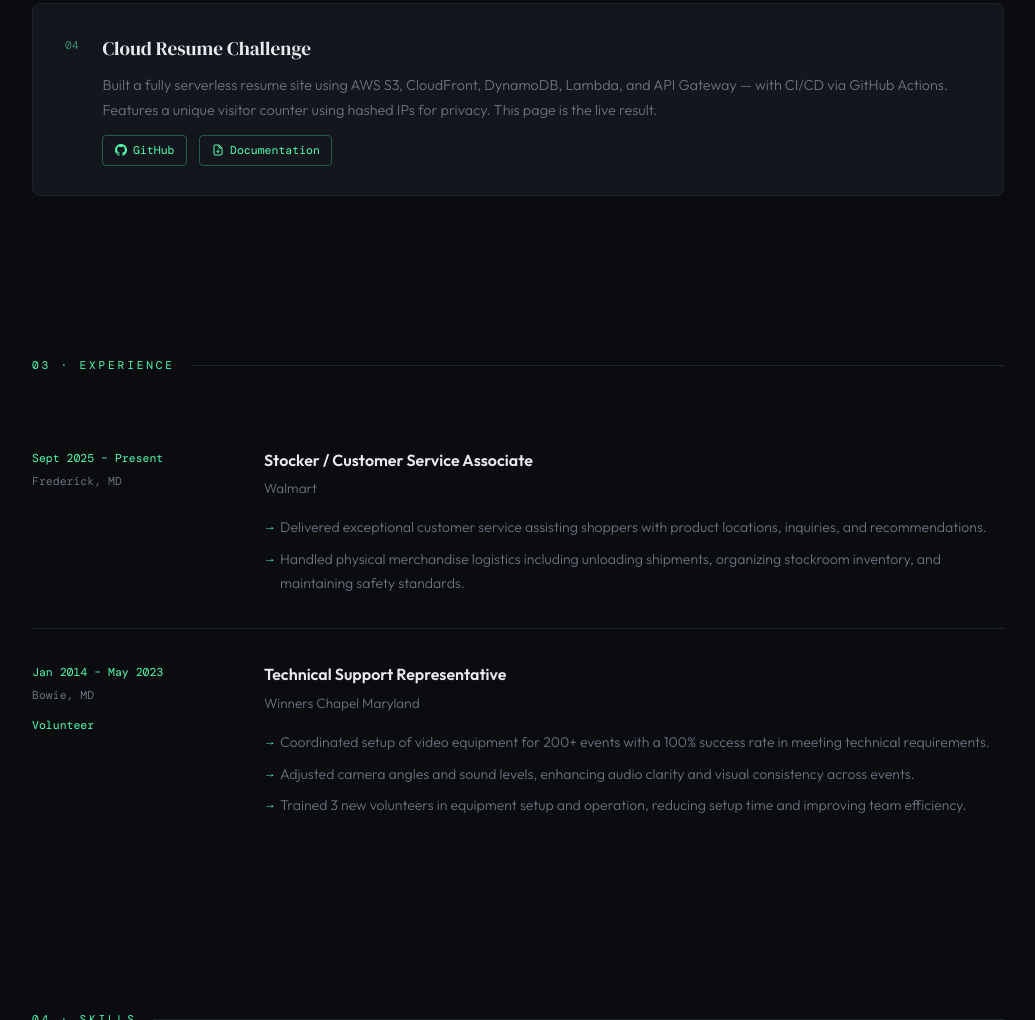
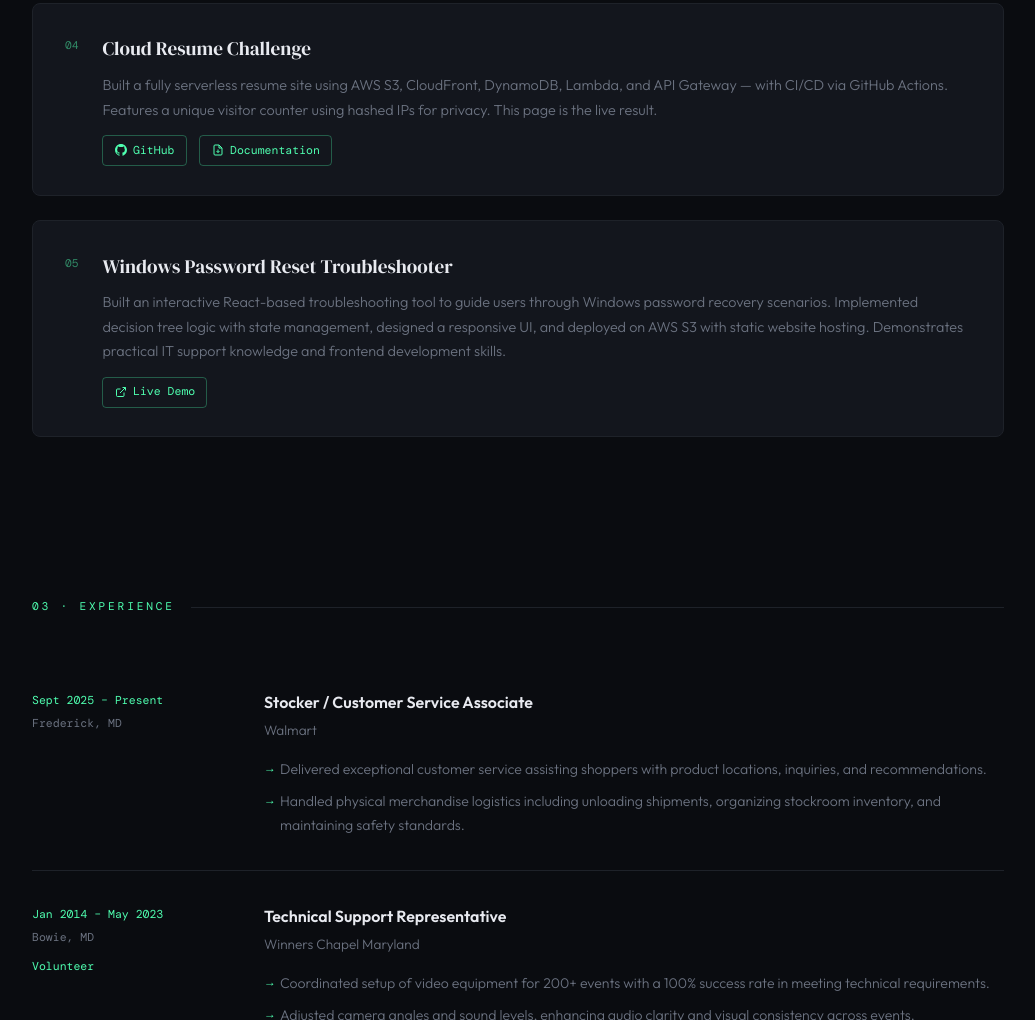
Before and after one commit to iZickZod/cloud-resume-challenge, a plain HTML site: page index.html in a window 1280 px wide. Shown: the part 1939-2959 px from the top of the page, without its empty margins (122-1157 px from the left). Drawn offline with nearby package versions, Linux system fonts and the light colour scheme; no server answers.

Commit message:
Add password reset troubleshooter project

```diff
--- a/index.html
+++ b/index.html
@@ -539,6 +539,19 @@
           </div>
         </div>
       </div>
+      <div class="project-card">
+        <div class="project-num">05</div>
+        <div>
+          <div class="project-title">Windows Password Reset Troubleshooter</div>
+          <p class="project-desc">Built an interactive React-based troubleshooting tool to guide users through Windows password recovery scenarios. Implemented decision tree logic with state management, designed a responsive UI, and deployed on AWS S3 with static website hosting. Demonstrates practical IT support knowledge and frontend development skills.</p>
+          <div style="display:flex;gap:0.8rem;margin-top:0.8rem;flex-wrap:wrap;">
+            <a href="http://password-reset-troubleshooter.s3-website-us-east-1.amazonaws.com" target="_blank" style="display:inline-flex;align-items:center;gap:0.4rem;font-family:'DM Mono',monospace;font-size:0.72rem;color:var(--accent);text-decoration:none;border:1px solid rgba(78,255,176,0.3);padding:0.3rem 0.7rem;border-radius:4px;transition:all 0.2s;" onmouseover="this.style.background='rgba(78,255,176,0.08)'" onmouseout="this.style.background='transparent'">
+              <svg width="12" height="12" fill="none" stroke="currentColor" stroke-width="2" viewBox="0 0 24 24"><path d="M18 13v6a2 2 0 0 1-2 2H5a2 2 0 0 1-2-2V8a2 2 0 0 1 2-2h6"/><polyline points="15 3 21 3 21 9"/><line x1="10" y1="14" x2="21" y2="3"/></svg>
+              Live Demo
+            </a>
+          </div>
+        </div>
+      </div>
     </div>
   </section>
 
```
